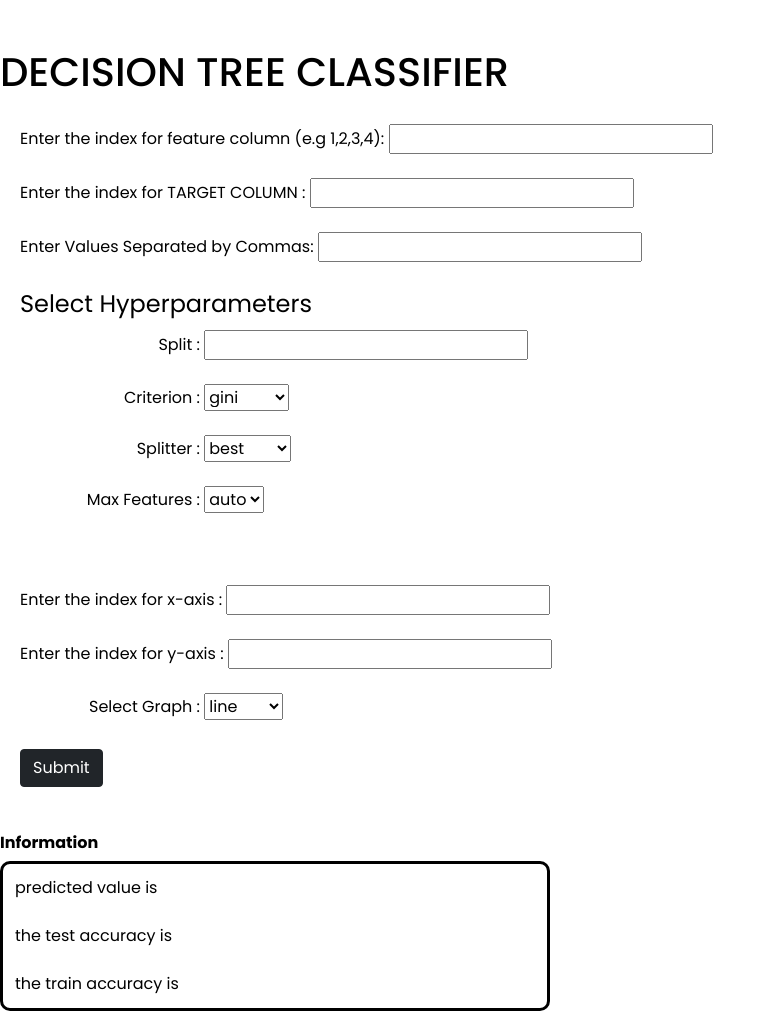
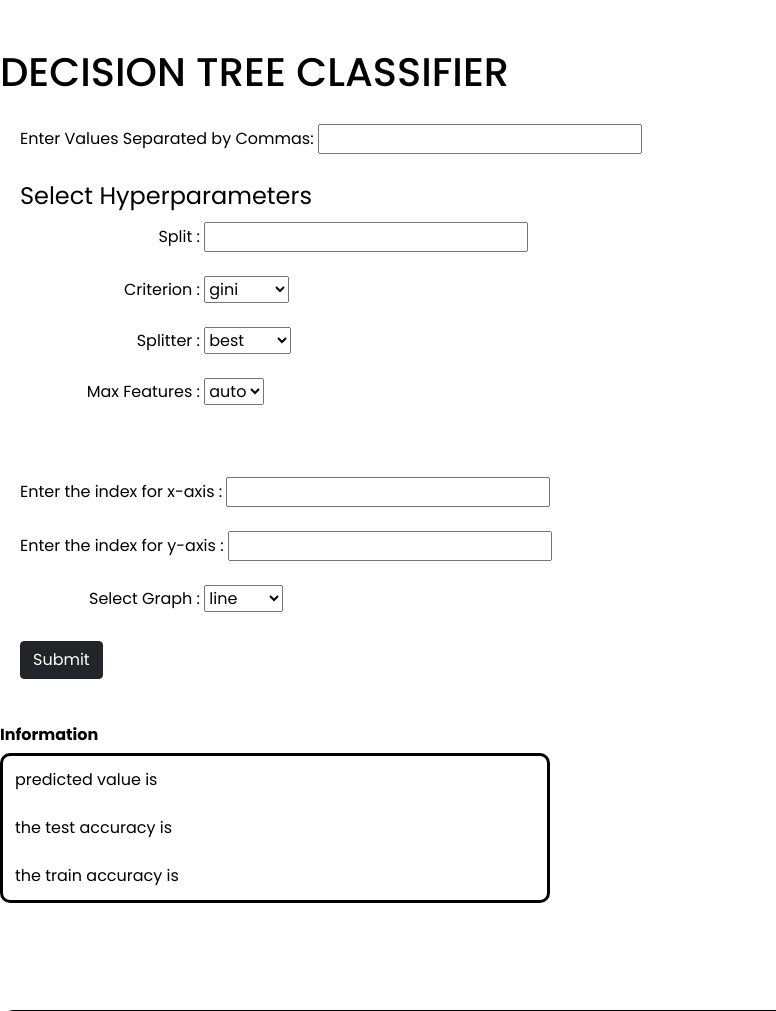
Before and after one commit to juandanovo/AI4all, a Django app: page /Decision/ in a window 1280 px wide. Shown: the part 56-1067 px from the top of the page, without its empty margins (0-776 px from the left). Run offline with Django 3.2, Linux system fonts and the light colour scheme.

Commit message:
reducing parameters to be entered by user in Decision Tree Clasifier

```diff
--- a/AI4all/DeployModel/view.py
+++ b/AI4all/DeployModel/view.py
@@ -225,21 +225,21 @@ def result1(request):
         lis.append(request.GET['SL'])
         feature=[]
 
-        target=[]
-        feature.append(request.GET['fc'])
-        print(feature)
-        target.append(request.GET['tc'])
+        #target=[]
+        #feature.append(request.GET['fc'])
+        #print(feature)
+        #target.append(request.GET['tc'])
 
         s = lis[0].split(",")
-        feature= feature[0].split(",")
-        feature=[int(i) for i in feature]
+        #feature= feature[0].split(",")
+        #feature=[int(i) for i in feature]
         hyp = []
         hyp.append(request.GET['Split'])
         hyp.append(request.GET['criterion'])
         hyp.append(request.GET['splitter'])
         hyp.append(request.GET['max'])
-        hyp.append(request.GET['xaxis'])
-        hyp.append(request.GET['yaxis'])
+        #hyp.append(request.GET['xaxis'])
+        #hyp.append(request.GET['yaxis'])
         hyp.append(request.GET['graph'])
 
         import numpy as np
@@ -248,8 +248,10 @@ def result1(request):
         from sklearn.preprocessing import LabelEncoder
         from sklearn.model_selection import train_test_split
         from sklearn.metrics import accuracy_score
-        x = df.iloc[:,feature].values
-        y = df.iloc[:,int(target[0])].values
+        #x = df.iloc[:,feature].values
+        x = df.iloc[:,1:-1].values
+        #y = df.iloc[:,int(target[0])].values
+        y = df.iloc[:,-1].values
 
         x_train, x_test, y_train, y_test = train_test_split(x, y, test_size=float(hyp[0]))
 
@@ -263,9 +265,11 @@ def result1(request):
         acc = cls.score(x_test, y_test) * 100
         acc1 = cls.score(x_train,y_train)*100
 
-        x_data = df.iloc[:,int(hyp[4])]
-        y_data = df.iloc[:,int(hyp[5])]
-        u=hyp[6]
+        #x_data = df.iloc[:,int(hyp[4])]
+        x_data = df.iloc[:,-1]
+        #y_data = df.iloc[:,int(hyp[5])]
+        y_data = df.iloc[:,-1]
+        u=hyp[4]
 
         if u == 'scatter':
             plot_div = plot([Scatter(x=x_data, y=y_data,marker_color='green',mode='markers')],output_type='div')
--- a/AI4all/templates/Decision.html
+++ b/AI4all/templates/Decision.html
@@ -82,8 +82,8 @@
 
           <form class="" action="{% url 'result' %}" method="get">
             {%  csrf_token %}
-            Enter the index for feature column (e.g 1,2,3,4): <input type="text" required name="fc"><br><br>
-            Enter the index for TARGET COLUMN  : <input type="text" required name="tc"><br><br>
+           <!--  Enter the index for feature column (e.g 1,2,3,4): <input type="text" required name="fc"><br><br>
+            Enter the index for TARGET COLUMN  : <input type="text" required name="tc"><br><br> -->
             Enter Values Separated by Commas: <input type="text" required name="SL"> <br> <br>
 
 
```
Also changed, not shown: AI4all/templates/DecisionTreeREG.html (+4 -4 lines), AI4all/db.sqlite3.
